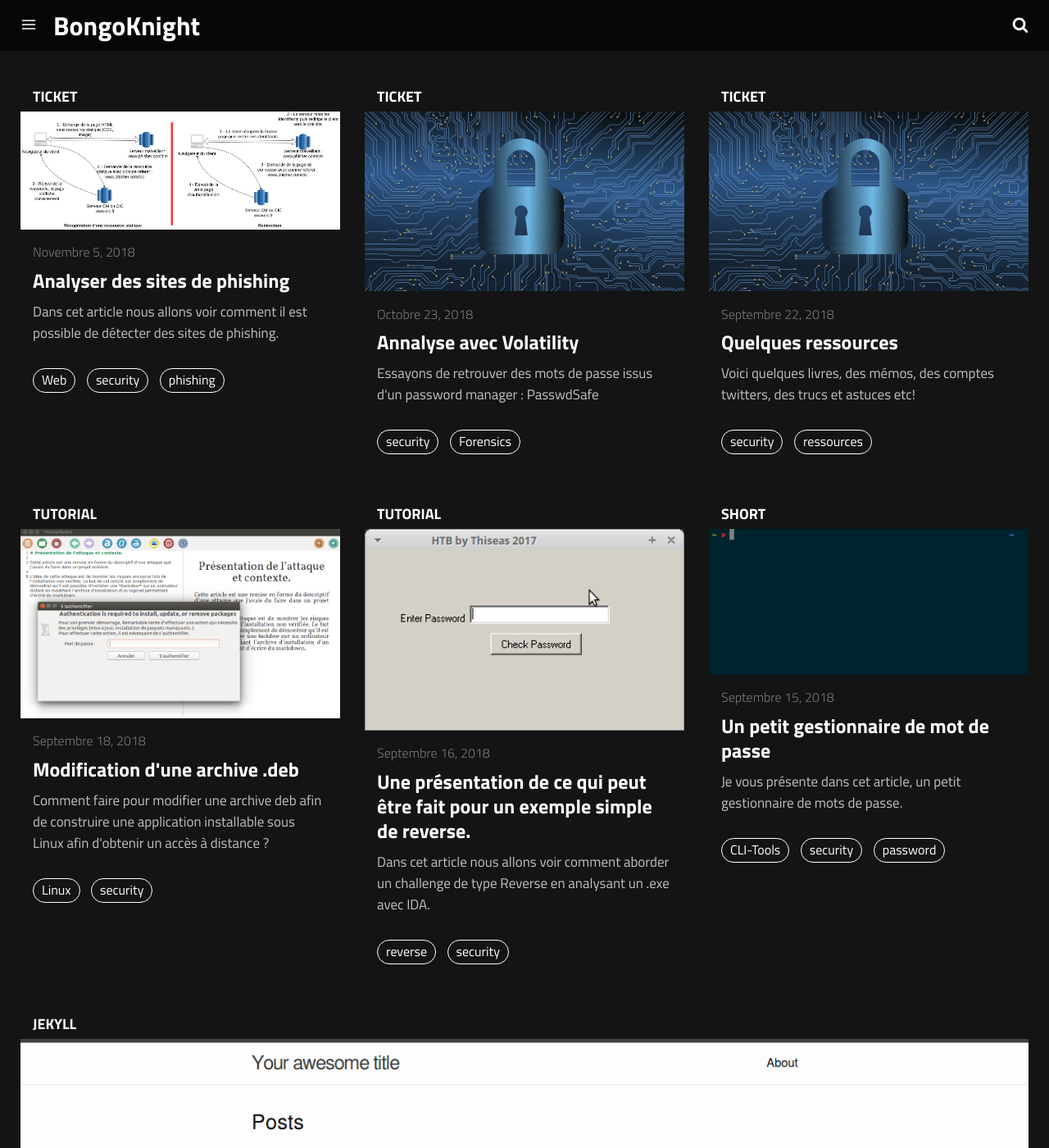
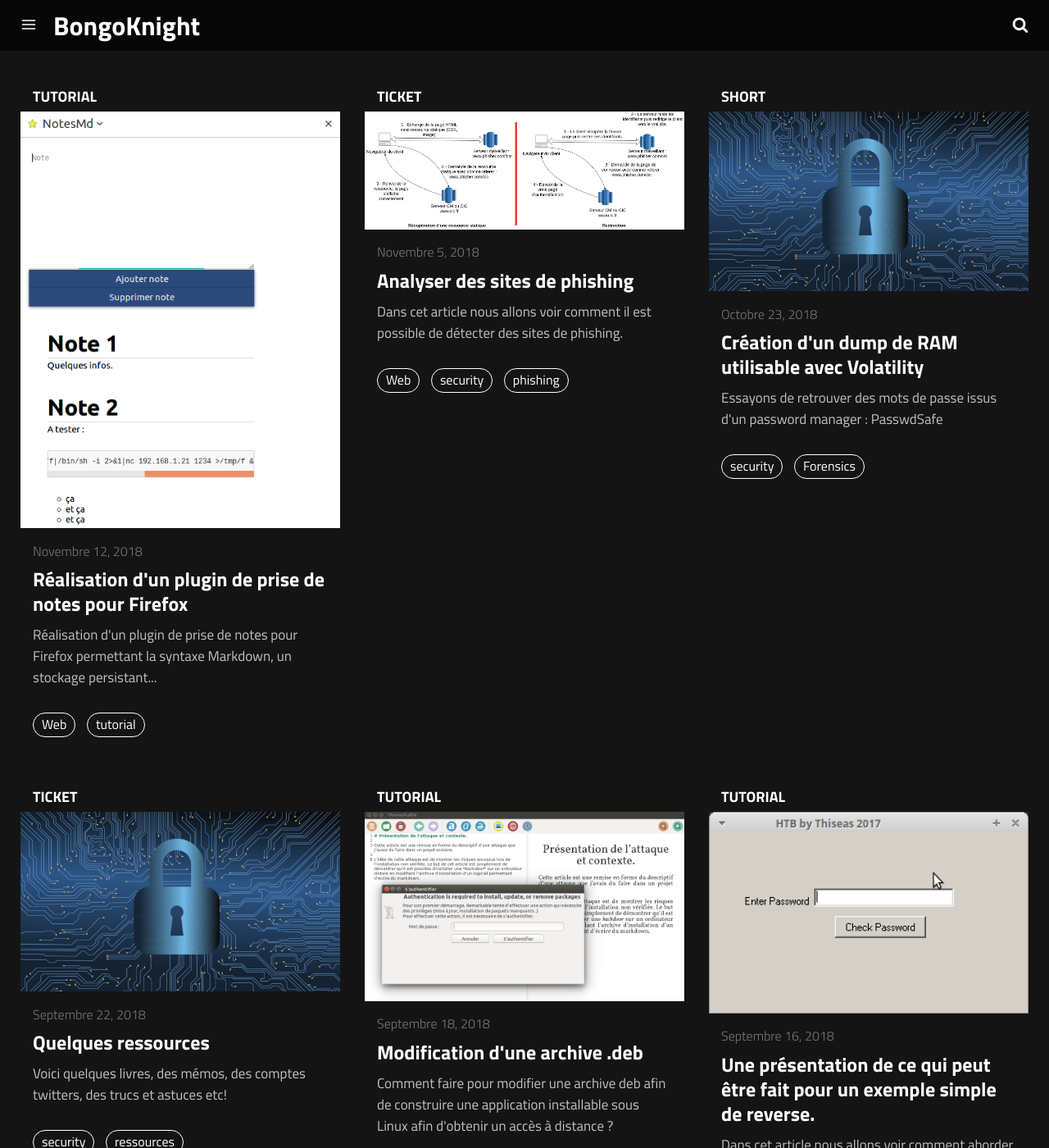
Before and after one commit to BongoKnight/jekyllblog, a Jekyll site: the page built from index.md, in a window 1280 px wide and 1400 px high. Shown: the whole window at 82% size. Built offline with Jekyll 4.4.1, drawn with Linux system fonts in a browser that asks for light colours; some of the changed lines change nothing that is shown.

Commit message:
WIP addon

````diff
--- a/_posts/2018-10-23-volatility_analysis.md
+++ b/_posts/2018-10-23-volatility_analysis.md
@@ -1,9 +1,9 @@
 ---
-title: Annalyse avec Volatility
+title: Création d'un dump de RAM utilisable avec Volatility
 layout: post
-description: "Retrouver diverses informations avec Volatility..."
+description: "Dump à partir de VBox avec Volatility..."
 image: "/jekyllblog/img/security.png"
-category: 'ticket'
+category: 'short'
 tags:
 - security
 - Forensics
@@ -84,9 +84,6 @@ volatility -f MyVM.raw --profile=LinuxUbuntu1604x64 --help  --cache
 
 Cependant ici le profil Linux n'est pas disponible, il faut alors créer son propre profil en suivant la procédure décrite [ici](https://github.com/volatilityfoundation/volatility/wiki/Linux) .
 
-# Analyse
-
-## Récupération des processus :
 
 
 ## Ressources
--- /dev/null
+++ b/_posts/2018-11-12-make-firefox-addon.md
@@ -0,0 +1,154 @@
+---
+title: Réalisation d'un plugin de prise de notes pour Firefox
+layout: post
+description: "Réalisation d'un plugin de prise de notes pour Firefox."
+image: "/jekyllblog/img/addon/addon.png"
+category: 'tutorial'
+tags:
+- Web
+- tutorial
+
+twitter_text: "Réalisation d'un plugin de prise de notes pour Firefox."
+introduction: "Réalisation d'un plugin de prise de notes pour Firefox permettant la syntaxe Markdown, un stockage persistant..."
+---
+
+# Contexte et besoin
+
+L'idée de ce projet est de faire une extension qui simplifie la prise de notes lors de la réalisation de challenges de sécurité. En effet en ayant souvent un navigateur d'ouvert, plus quelques terminaux, plus une documentation, plus une RFC, plus un plein d'autres choses plus ou moins utiles il est pratique d'avoir dans son navigateur un petit endroit pour prendre des notes du genre :
+- CMS SuperCMS_nonmaintenu_v.3.0 : CVE-2018-5468435
+- Champs à tester :
+  - authentification
+  - recherche
+
+Puis de détailler plus tard dans un autre document ce qui a été fait. L'important est lors de la découverte d'une application Web de pouvoir tout noter rapidement sans avoir à changer d'application sans cesse pour ne rien oublier.
+
+Je cite ici deux extensions de navigateurs qui peuvent apporter quelques petites informations précieuses et qui savent se faire discrètes :
+- [Shodan.io](https://addons.mozilla.org/en-US/firefox/addon/shodan_io/) basé sur le service du même nom et qui donne un aperçu des ports ouverts sur l'hôte qui héberge le site courant. Ce qui peut renseigner sur les services qui y sont hébergés.
+- [Wappalyzer](https://www.wappalyzer.com/) qui liste les différentes technos et services identifiés sur le site courant.
+
+L'exercice est ici de comprendre la réalisation d'un plugin pour le navigateur. Ces applications sont basiquement des pages HTML particulière affichées par le navigateur. L'utilisation de l'API [WebExtension](https://developer.mozilla.org/fr/docs/Mozilla/Add-ons/WebExtensions) de Mozilla permet de dynamiser la page et d'y inclure différents contenus. La démarche ici sera de rassembler différents [exemples](https://github.com/mdn/webextensions-examples) fournit par Mozilla afin de toucher à différents composants de cette API.
+
+# Choix
+
+En regardant un petit peu par curiosité comment était fait un plugin navigateur, plusieurs exemples fournit par Mozilla ont retenu mon attention. Dans un premier temps :
+- [QuickNote](https://github.com/mdn/webextensions-examples/tree/master/quicknote) qui permet de prendre des notes dans une PopUp accessible dans le coin du navigateur.
+- [Annotate Page](https://github.com/mdn/webextensions-examples/tree/master/annotate-page) qui permet de prendre des notes persistantes sur une page donnée par l'intermédiaire d'une SideBar.
+
+Je me suis dit que je voulait quelque chose de plus accessible que QuickNote mais qui permette aussi d'avoir plusieurs notes. Enfin un autre plugin a attiré mon attention :
+- [PopUpReact](https://github.com/mdn/webextensions-examples/tree/master/react-es6-popup) qui est une simple popup affichant l'URL courante.
+
+Quitte à apprendre, utilisons aussi un framework JS (ici React) histoire d'apprendre quelques petites choses en plus. Un court [tutoriel](https://hackernoon.com/create-a-simple-todo-app-in-react-9bd29054566b) et on est parti.
+
+# Développement
+## Reproduction du tutoriel
+### Reproduction
+
+Ici tout est assez simple. Il y a la présences de trois composants principaux :
+- App.js qui est l'application principale et contient la logique,
+- TodoList.js qui gère le formulaire de création,
+- TodoItems.js qui gère l'affichage des items une fois ceux-ci créés.
+
+Seule la manière de faire référence à un Item par l'intermédiaire de change:
+```js
+//est déprécié
+ref={this.props.inputElement}
+//remplacé par
+ref={(input)=>{this.inputElement = input;}}
+
+```
+Et voilà une application dans laquelle on peut créer des Todos et les supprimer en cliquant dessus.
+### Adaptation
+
+On modifie l'affichage des éléments saisis dans des *div* plutôt que dans une liste *ul*, le champ d'input devient une *textarea* pour permettre des saisies plus longues.
+
+On rajoute un bouton dans le formulaire de saisie pour permettre de supprimer la note :
+```html
+<form onSubmit={this.props.addItem}>
+  <textarea
+    placeholder="Note"
+    ref={(input)=>{this.inputElement = input;}}
+    value={this.props.currentItem.text}
+    onChange={this.props.handleInput}
+  />
+<div>
+  <button class="btn" type="submit"> Ajouter note </button>
+</div>
+</form>
+<form onSubmit={this.props.deleteItem}>
+  <button class="btn" type="submit"> Supprimer note </button>
+</form>
+```
+
+On modifie le comportement lors d'un clic pour permettre de mettre à jour la note plutôt que de la supprimer :
+```js
+updateItem = key => {
+  const filteredItems = this.state.items.filter(item => {
+    return item.key !== key
+  })
+  const newItem = this.state.items.filter(item => {
+    return item.key == key
+  })[0]
+  if (newItem.text !== '') {
+    const items = filteredItems
+    this.setState({
+      items: items,
+      currentItem: { text: newItem.text, key: newItem.key },
+    })
+  }
+}
+```
+
+On va maintenant ajouter le support du markdown. Pour ce faire, on va utiliser [showdown](https://github.com/showdownjs/showdown) qui est une librairie permettant la conversion de markdown en HTML.
+
+Voici à cet effet la classe complète *TodoItems.js* :
+```js
+import React, { Component } from 'react'
+import Converter from 'showdown'
+import renderHTML from 'react-render-html';
+
+class TodoItems extends Component {
+  constructor(props){
+    super();
+    var showdown  = require('showdown');
+    this.converter = new showdown.Converter();
+  }
+  createTasks = item => {
+      return (
+        <div key={item.key} onClick={() => this.props.updateItem(item.key)}>
+          {renderHTML(this.converter.makeHtml(item.text))}
+        </div>
+      )
+    }
+  render() {
+    const todoEntries = this.props.entries
+    const listItems = todoEntries.map(this.createTasks)
+
+    return <ul className="theList">{listItems}</ul>
+  }
+}
+
+export default TodoItems
+```
+
+# Remarques
+## Sécurité
+Showdown présente un [article](https://github.com/showdownjs/showdown/wiki/Markdown%27s-XSS-Vulnerability-(and-how-to-mitigate-it)) intéressant sur la gestion des failles XSS du à la nature du markdown et préconise d'utiliser une librairie de filtrage du HTML de sortie.
+
+## Améliorations possibles
+
+
+# Ressources
+
+Plugin Wappalyzer : [https://www.wappalyzer.com/](https://www.wappalyzer.com/)
+
+Plugin Shodan.io : [https://addons.mozilla.org/en-US/firefox/addon/shodan_io/](https://addons.mozilla.org/en-US/firefox/addon/shodan_io/)
+
+Documentation de l'API WebExtension : [https://developer.mozilla.org/fr/docs/Mozilla/Add-ons/WebExtensions](https://developer.mozilla.org/fr/docs/Mozilla/Add-ons/WebExtensions)
+
+Exemples d'addons : [https://github.com/mdn/webextensions-examples](https://github.com/mdn/webextensions-examples)
+
+Tutoriel React : [https://hackernoon.com/create-a-simple-todo-app-in-react-9bd29054566b](https://hackernoon.com/create-a-simple-todo-app-in-react-9bd29054566b)
+
+Showdown : [https://github.com/showdownjs/showdown](https://github.com/showdownjs/showdown)
+
+Showdown XSS : [https://github.com/showdownjs/showdown/wiki/Markdown%27s-XSS-Vulnerability-(and-how-to-mitigate-it)](https://github.com/showdownjs/showdown/wiki/Markdown%27s-XSS-Vulnerability-(and-how-to-mitigate-it))
````
Also changed, not shown: _posts/2018-09-16-reverse.md (+2 -0 lines), img/addon/addon.png (added), 2 other files.
